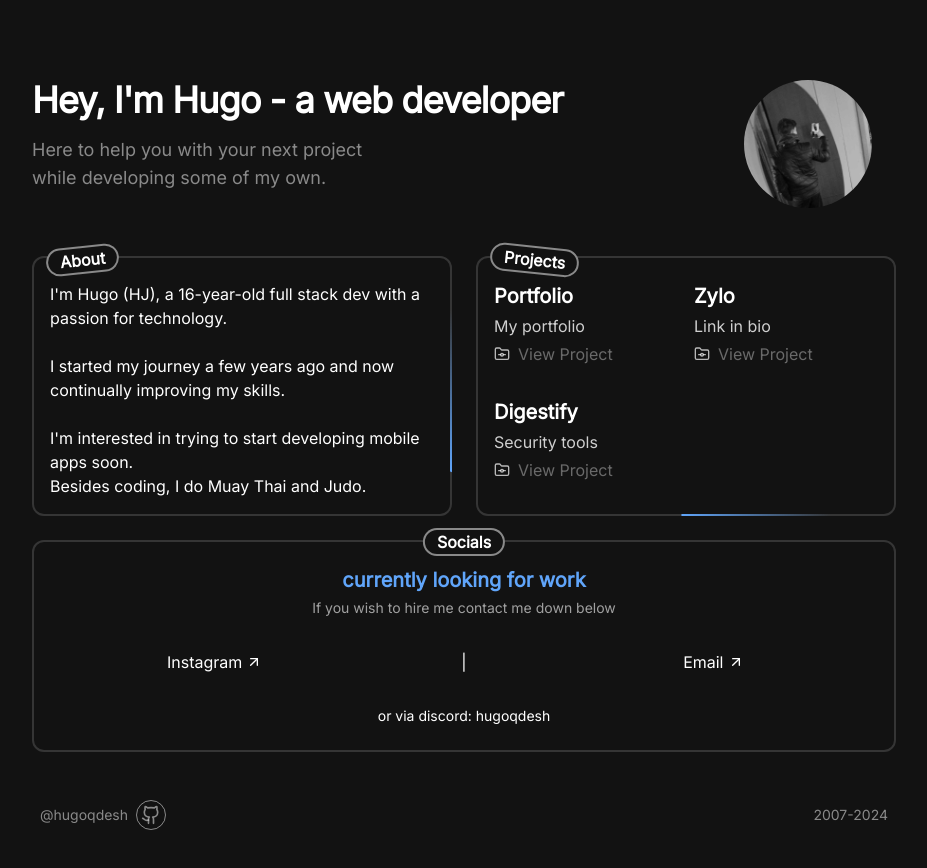
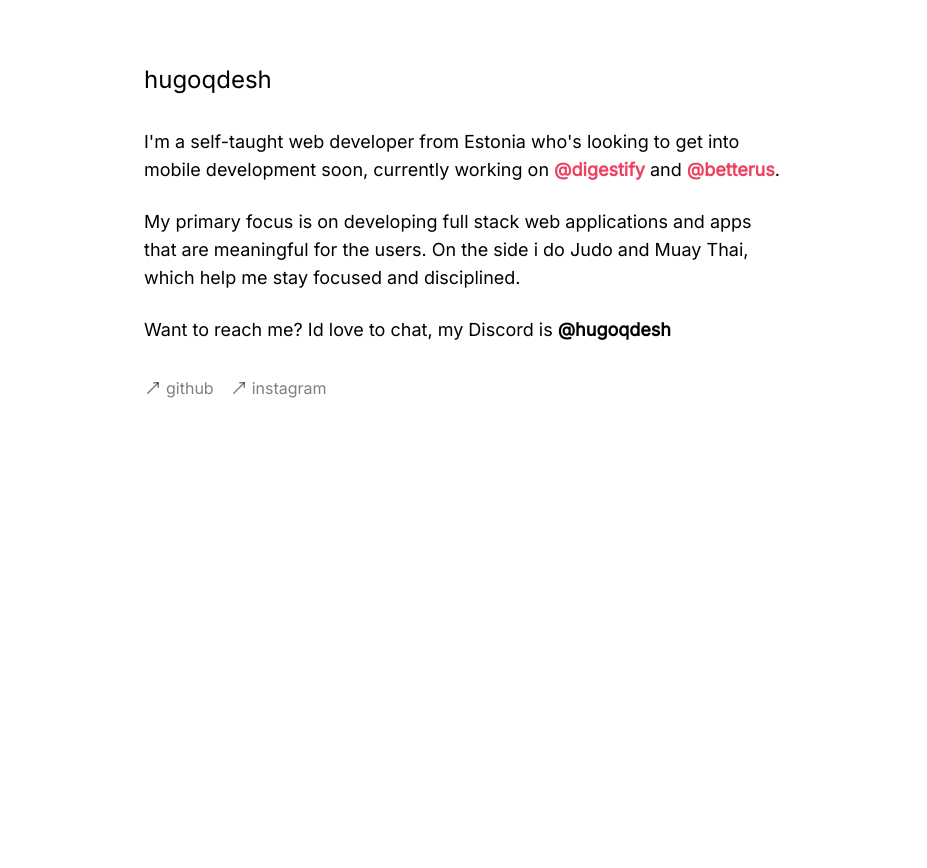
Before and after one commit to hugoqdesh/portfolio, a Next.js app: page / in a window 1280 px wide. Shown: the top 868 px of the page, without its empty margins (176-1103 px from the left). After the commit the page ends 800 px from the top, so only its background shows below. Built offline with nearby package versions, Linux system fonts and the light colour scheme.

Commit message:
new layout etc

```diff
--- a/app/globals.css
+++ b/app/globals.css
@@ -4,18 +4,15 @@
 
 html,
 body {
-  @apply bg-[#121212] text-white;
-  overflow-x: hidden;
-  scroll-behavior: smooth;
+  @apply bg-[#ffffff] text-black;
 }
 
 ::-moz-selection {
-  /* Code for Firefox */
-  color: black;
-  background: white;
+  color: white;
+  background: #599ef1;
 }
 
 ::selection {
-  color: black;
-  background: white;
+  color: white;
+  background: #599ef1;
 }
--- a/app/not-found.tsx
+++ /dev/null
@@ -1,30 +0,0 @@
-"use client";
-import { useRouter } from "next/navigation";
-import Head from "next/head";
-
-const Page = () => {
-  const router = useRouter();
-
-  const goBack = () => {
-    router.back();
-  };
-  return (
-    <>
-      <Head>
-        <title>Hugo Di Maria - Projects</title>
-      </Head>
-      <div className="w-full h-full flex flex-col gap-2 items-center justify-center mt-20">
-        <span className="text-7xl">404</span>
-        <span className="text-5xl">Page not found!</span>
-        <button
-          className="text-lg px-6 py-2 border-2 mt-6 rounded-xl"
-          onClick={goBack}
-        >
-          Go back
-        </button>
-      </div>
-    </>
-  );
-};
-
-export default Page;
--- a/app/page.tsx
+++ b/app/page.tsx
@@ -1,185 +1,63 @@
 "use client";
 
-import { BorderBeam } from "@/components/magicui/border-beam";
-import { ArrowUpRight, FolderGit, Github } from "lucide-react";
-import Image from "next/image";
-import { motion } from "framer-motion";
+import Link from "next/link";
+import { MoveUpRight } from "lucide-react";
 
 export default function Home() {
-  const projects = [
-    {
-      name: "Portfolio",
-      description: "My portfolio",
-      url: "https://hugoqdesh.lol/",
-    },
-    {
-      name: "Zylo",
-      description: "Link in bio",
-      url: "https://zylo-bio.vercel.app/",
-    },
-    {
-      name: "Digestify",
-      description: "Security tools",
-      url: "https://digestify.dev",
-    },
-  ];
+  return (
+    <main className="max-w-2xl mx-auto py-16 px-4">
+      <header className="mb-8">
+        <h1 className="text-2xl">hugoqdesh</h1>
+      </header>
 
-  const pageVariants = {
-    hidden: { opacity: 0 },
-    visible: { opacity: 1, transition: { duration: 1.5 } },
-  };
+      <section className="mb-8">
+        <p className="text-lg">
+          I&apos;m a self-taught web developer from Estonia who&apos;s looking
+          to get into mobile development soon, currently working on{" "}
+          <Link
+            href="https://www.digestify.dev/"
+            target="_blank"
+            className="text-[#ed4160] font-semibold"
+          >
+            @digestify
+          </Link>{" "}
+          and{" "}
+          <Link href="" className="text-[#ed4160] font-semibold">
+            @betterus
+          </Link>
+          .
+        </p>
+        <br />
+        <p className="text-lg">
+          My primary focus is on developing full stack web applications and apps
+          that are meaningful for the users. On the side i do Judo and Muay
+          Thai, which help me stay focused and disciplined.
+        </p>
+        <br />
+        <p className="text-lg">
+          Want to reach me? Id love to chat, my Discord is{" "}
+          <span className="font-semibold">@hugoqdesh</span>
+        </p>
+      </section>
 
-  return (
-    <motion.main
-      initial="hidden"
-      animate="visible"
-      variants={pageVariants}
-      className="flex min-h-screen flex-col items-center mx-auto max-w-4xl px-4 py-20"
-    >
-      <section>
-        <div className="flex justify-between">
-          <div>
-            <h1 className="text-4xl max-w-max font-semibold tracking-tight">
-              Hey, I&apos;m Hugo - a web developer
-            </h1>
-            <p className="mt-4 text-lg max-w-max text-white/50">
-              Here to help you with your next project <br /> while developing
-              some of my own.
-            </p>
-          </div>
-
-          <div className="w-24 h-24 md:w-32 md:h-32 rounded-full overflow-hidden hidden md:block mr-6">
-            <Image
-              src="/pfp.png"
-              alt="Hugo"
-              width={250}
-              height={250}
-              layout="intrinsic"
-              className="object-cover object-center select-none w-full h-full"
-              loading="eager"
-              priority
-            />
-          </div>
-        </div>
-
-        <div className="grid grid-cols-1 md:grid-cols-2 gap-6 z-10 mt-12">
-          <div className="relative">
-            <div className="border-2 border-white/15 rounded-xl">
-              <span className="font-semibold absolute -rotate-6 -translate-y-3 translate-x-3 bg-[#121212] px-3 rounded-full border-2 border-white/50 select-none z-10">
-                About
-              </span>
-
-              <p className="mt-6 mb-4 px-4 font-medium">
-                I&apos;m Hugo (HJ), a <span>16-year-old</span> full stack dev
-                with a passion for technology. <br />
-                <br /> I started my journey a few years ago and now continually
-                improving my skills. <br />
-                <br /> I&apos;m interested in trying to start developing mobile
-                apps soon.
-                <br />
-                Besides coding, I do Muay Thai and Judo.
-              </p>
-
-              <BorderBeam duration={15} />
-            </div>
-          </div>
-          <div className="relative">
-            <div className="border-2 border-white/15 rounded-xl">
-              <span className="font-semibold absolute rotate-6 -translate-y-3 translate-x-3 bg-[#121212] px-3 rounded-full border-2 border-white/50 select-none z-10">
-                Projects
-              </span>
-
-              <div className="mt-6 mb-4 px-4 grid grid-cols-2 gap-4">
-                {projects.map((project) => (
-                  <div key={project.name} className="mb-4">
-                    <h2 className="text-xl font-semibold">{project.name}</h2>
-                    <p className="text-white/80 mt-1">{project.description}</p>
-                    <div className="flex items-center gap-2">
-                      <FolderGit size={16} className="text-white/70 mt-1" />
-                      <a
-                        href={project.url}
-                        target="_blank"
-                        rel="noopener noreferrer"
-                        className="flex gap-2 items-center text-white/50 max-w-max hover:text-blue-400 hover:scale-105 transition duration-300 animate-pulse hover:animate-none mt-1 select-none"
-                      >
-                        View Project
-                      </a>
-                    </div>
-                  </div>
-                ))}
-              </div>
-              <BorderBeam duration={10} />
-            </div>
-          </div>
-          <div className="border-2 border-white/15 rounded-xl md:col-span-2 relative select-none">
-            <span className="font-semibold absolute whitespace-nowrap bg-[#121212] px-3 rounded-full border-2 border-white/50 left-1/2 -translate-y-1/2 -translate-x-1/2 z-10">
-              Socials
-            </span>
-
-            <div className="mt-6 text-center px-1">
-              <p className="text-xl font-bold text-blue-400">
-                currently looking for work
-              </p>
-              <p className="font-medium text-sm mt-1 text-white/60">
-                If you wish to hire me contact me down below <br />
-              </p>
-            </div>
-
-            <div className="mt-8 mb-6 px-16 grid grid-cols-3 place-items-center gap-4">
-              <a
-                href="https://www.instagram.com/hugoqdesh"
-                target="_blank"
-                rel="noopener noreferrer"
-                className="flex gap-1 items-center text-white max-w-max group"
-              >
-                <p className="group-hover:text-blue-400 transition duration-300">
-                  Instagram
-                </p>
-                <ArrowUpRight
-                  size={16}
-                  className="group-hover:text-blue-400 group-hover:translate-x-1 group-hover:-translate-y-1 transition duration-300"
-                />
-              </a>
-
-              <p>|</p>
-
-              <a
-                href="mailto:gitjohan5@gmail.com.com"
-                target="_blank"
-                rel="noopener noreferrer"
-                className="flex gap-1 items-center text-white max-w-max group"
-              >
-                <p className="group-hover:text-blue-400 transition duration-300">
-                  Email
-                </p>
-                <ArrowUpRight
-                  size={16}
-                  className="group-hover:text-blue-400 group-hover:translate-x-1 group-hover:-translate-y-1 transition duration-300"
-                />
-              </a>
-            </div>
-            <div className="mt-8 mb-6 px-4 text-center">
-              <p className="text-sm select-text">or via discord: hugoqdesh</p>
-            </div>
-          </div>
-        </div>
-
-        <div className="mt-12 flex gap-4 items-center justify-between px-2 text-white/50 text-sm">
-          <div className="flex gap-2 items-center">
-            <p>@hugoqdesh</p>
-            <a
-              href="https://www.github.com/hugoqdesh"
-              target="_blank"
-              rel="noopener noreferrer"
-              className="border border-white/50 rounded-full p-1 hover:scale-105 hover:border-blue-400 hover:text-blue-400 transition duration-200"
-            >
-              <Github size={20} />
-            </a>
-          </div>
-
-          <p>2007-2024</p>
-        </div>
-      </section>
-    </motion.main>
+      <footer className="flex flex-col md:flex-row gap-4 group">
+        <Link
+          href="https://github.com/hugoqdesh"
+          target="_blank"
+          className="flex gap-1 items-center text-black/50 hover:text-black transition duration-200"
+        >
+          {" "}
+          <MoveUpRight size={18} /> github
+        </Link>
+        <Link
+          href="https://www.instagram.com/hugoqdesh/"
+          target="_blank"
+          className="flex gap-1 items-center text-black/50 hover:text-black transition duration-200"
+        >
+          {" "}
+          <MoveUpRight size={18} /> instagram
+        </Link>
+      </footer>
+    </main>
   );
 }
```
